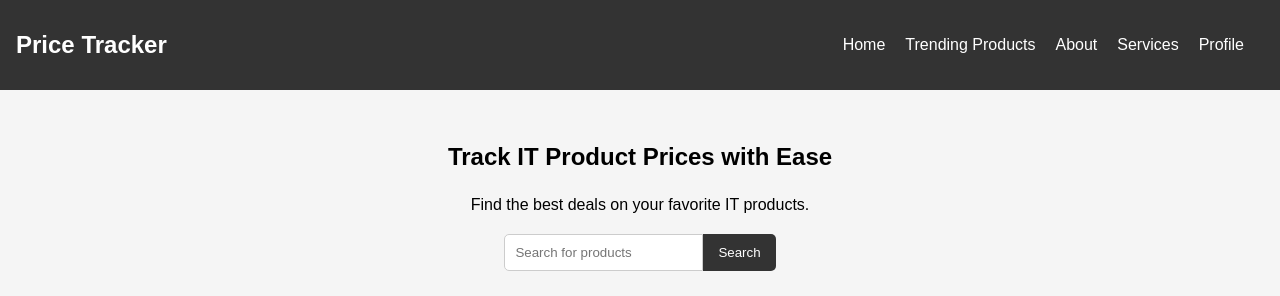
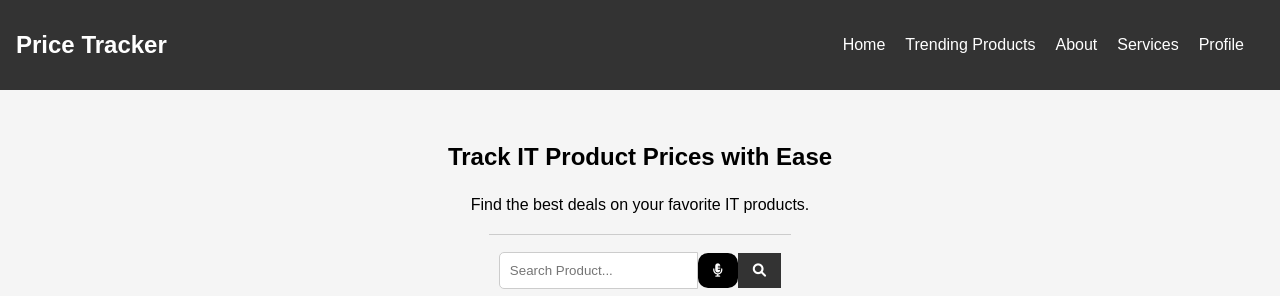
Before and after one commit to asifbhuiyann/Price-Tracker-for-IT-Products, a PHP site: page /homepage.html in a window 1280 px wide. Shown: the top 296 px of the page. Run offline with PHP 8.4, Linux system fonts and the light colour scheme.

Commit message:
Added voice button

```diff
--- a/homepage.css
+++ b/homepage.css
@@ -1,9 +1,5 @@
 /* Reset default margins and paddings */
-body,
-h1,
-h2,
-h3,
-p {
+body,h1,h2,h3,p {
     margin: 0;
     padding: 0;
 }
@@ -41,6 +37,21 @@ header {
 .navbar a:hover {
     color: #ff9800;
 }
+.chat-footer {
+    display: flex;
+    align-items: center;
+    padding: 10px;
+    border-top: 1px solid #ccc;
+}
+
+#voiceButton {
+    background-color: #000000;
+    color: white;
+    border: none;
+    border-radius: 10px;
+    cursor: pointer;
+}
+
 .hero {
     background-color: #f5f5f5;
     padding: 3rem 0;
@@ -67,7 +78,7 @@ header {
     background-color: #333;
     color: #fff;
     border: none;
-    border-radius: 0 5px 5px 0;
+    /* border-radius: 0 5px 5px 0; */
     padding: 10px 15px;
     cursor: pointer;
 }
--- a/homepage.html
+++ b/homepage.html
@@ -4,6 +4,8 @@
 <head>
     <meta charset="UTF-8">
     <meta name="viewport" content="width=device-width, initial-scale=1.0">
+    <link rel="stylesheet" href="https://cdnjs.cloudflare.com/ajax/libs/font-awesome/4.7.0/css/font-awesome.min.css">
+    <link rel="stylesheet" href="https://cdnjs.cloudflare.com/ajax/libs/font-awesome/6.0.0-beta3/css/all.min.css">
     <link rel="stylesheet" href="homepage.css">
     <title>Homepage</title>
 </head>
@@ -27,8 +29,12 @@
         <h2>Track IT Product Prices with Ease</h2>
         <p>Find the best deals on your favorite IT products.</p>
         <form class="search-form">
-            <input type="text" placeholder="Search for products">
-            <button type="submit">Search</button>
+            <div class="chat-footer">
+                <input type="text" id="userInput" name="query" placeholder="Search Product...">
+                <button id="voiceButton" onclick="startVoiceInput()"><i class="fas fa-microphone-alt"
+                        onclick="startVoiceInput()" @nbsp;></i></button><br><br>
+                <button id="enterBtn" onclick="performSearch()"><i class="fas fa-search"></i></button>
+            </div>
         </form>
     </section>
 
@@ -46,6 +52,11 @@
     <footer>
         <p>&copy; 2023 Price Tracker. All rights reserved.</p>
     </footer>
+
+
+        </div>
+    </div>
+
 </body>
 
 </html>
```
